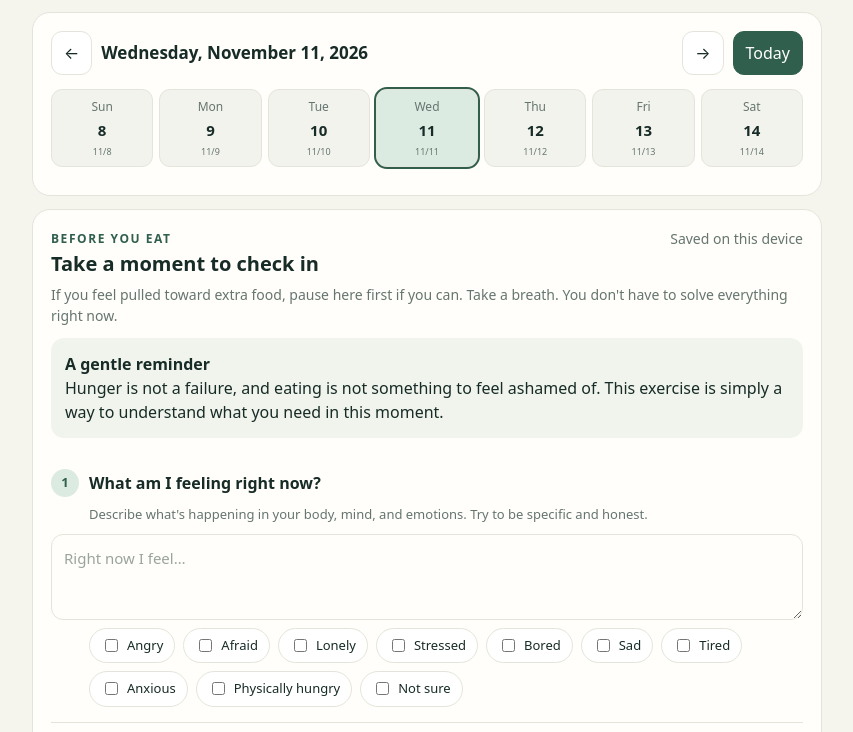
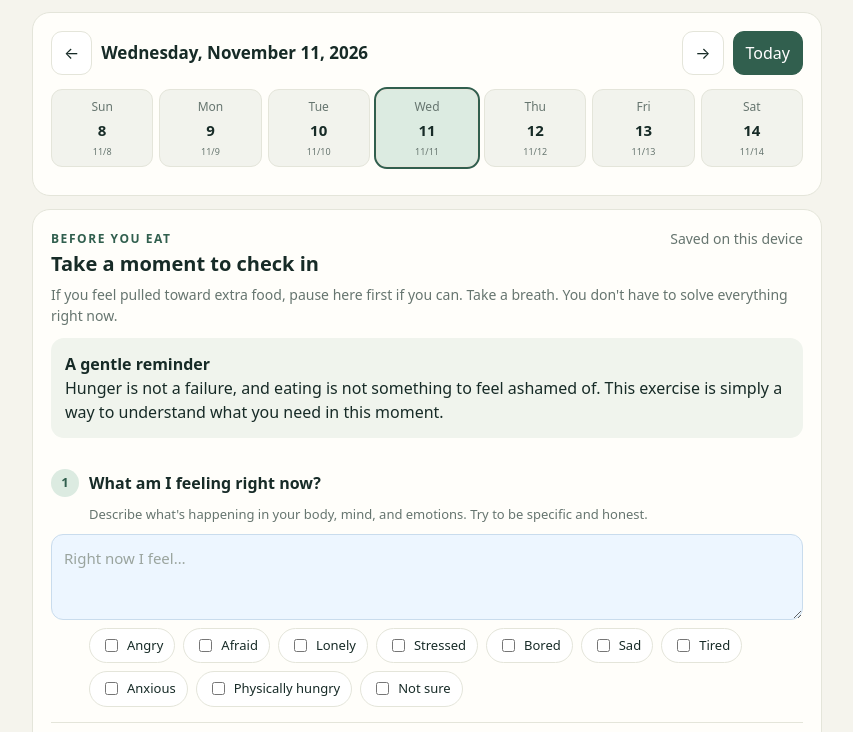
Before and after one commit to 1drewcarpenter/daily-sweat, a plain HTML site: page pause-and-write/index.html in a window 1280 px wide. Shown: the part 220-952 px from the top of the page, without its empty margins (213-1066 px from the left). Drawn offline with Linux system fonts and the light colour scheme.

Commit message:
Give journal writing fields a soft light blue background

```diff
--- a/pause-and-write/index.html
+++ b/pause-and-write/index.html
@@ -32,7 +32,7 @@ h2{font-size:20px;margin:0 0 5px}.sub{color:var(--muted);font-size:14px;margin:0
 .stephead{display:flex;align-items:center;gap:10px;margin-bottom:8px}
 .num{display:grid;place-items:center;width:28px;height:28px;flex:0 0 28px;border-radius:50%;background:var(--mint);color:var(--green);font-weight:800;font-size:13px}
 .step h3{font-size:16px;margin:0}.hint{font-size:13px;color:var(--muted);margin:0 0 9px 38px}
-textarea{display:block;width:100%;min-height:86px;resize:vertical;border:1px solid var(--line);border-radius:12px;padding:12px;background:#fffefa;color:var(--ink);font:15px/1.5 system-ui,-apple-system,Segoe UI,sans-serif}
+textarea{display:block;width:100%;min-height:86px;resize:vertical;border:1px solid #c9dced;border-radius:12px;padding:12px;background:#edf6ff;color:var(--ink);font:15px/1.5 system-ui,-apple-system,Segoe UI,sans-serif}
 textarea::placeholder{color:#9aa49e}
 .feelings{display:flex;flex-wrap:wrap;gap:8px;margin:8px 0 0 38px}
 .feelings label{display:inline-flex;align-items:center;gap:6px;border:1px solid var(--line);border-radius:99px;padding:7px 11px;font-size:13px;cursor:pointer;background:white}
```
